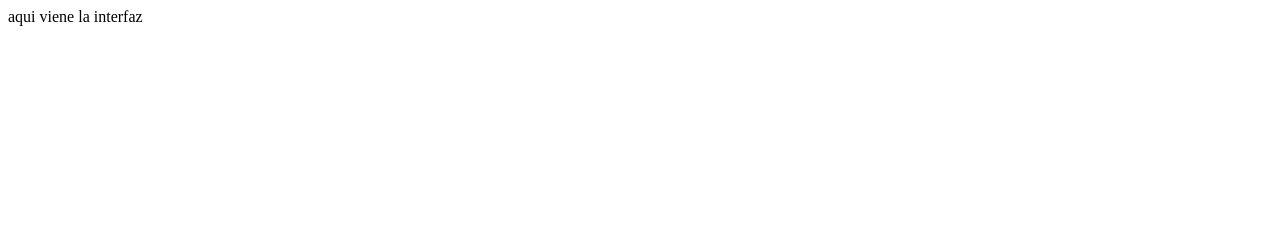
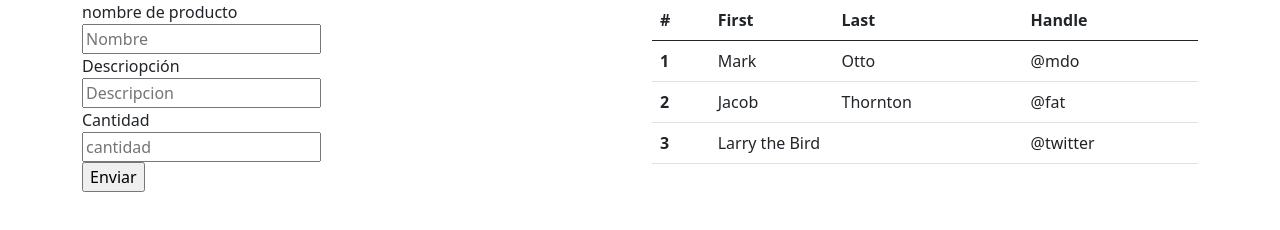
Before and after one commit to erick745/Lab1p2, a website: page index.html in a window 1280 px wide. Drawn offline with nearby package versions, Linux system fonts and the light colour scheme.

Commit message:
se implemento los eventos de la UI

```diff
--- a/index.html
+++ b/index.html
@@ -1 +1,66 @@
-aqui viene la interfaz
+<!DOCTYPE html>
+<html lang="en">
+<head>
+    <meta charset="UTF-8">
+    <meta name="viewport" content="width=device-width, initial-scale=1.0">
+    <title>Document</title>
+</head>
+<body>
+    <div class="container">
+        <div class="row">
+          <div class="col-sm">
+            <form action="" id="form">
+                <label for="">nombre de producto</label>
+                <br>
+                <input type="text" name="name" value ="" placeholder="Nombre">
+                <br>
+                <label for="">Descriopción</label>
+                <br>
+                <input type="text" name="description" value ="" placeholder="Descripcion">
+                <br>
+                <label for="">Cantidad</label>
+                <br>
+                <input type="text" name="quantity" value ="" placeholder="cantidad">
+                <br>
+                <input type="submit" value="Enviar">
+            </form>
+          </div>
+          <div class="col-sm">
+            <table class="table">
+                <thead>
+                  <tr>
+                    <th scope="col">#</th>
+                    <th scope="col">First</th>
+                    <th scope="col">Last</th>
+                    <th scope="col">Handle</th>
+                  </tr>
+                </thead>
+                <tbody>
+                  <tr>
+                    <th scope="row">1</th>
+                    <td>Mark</td>
+                    <td>Otto</td>
+                    <td>@mdo</td>
+                  </tr>
+                  <tr>
+                    <th scope="row">2</th>
+                    <td>Jacob</td>
+                    <td>Thornton</td>
+                    <td>@fat</td>
+                  </tr>
+                  <tr>
+                    <th scope="row">3</th>
+                    <td colspan="2">Larry the Bird</td>
+                    <td>@twitter</td>
+                  </tr>
+                </tbody>
+              </table>
+          </div>
+        </div>
+      </div>
+
+
+</body>
+<link href="https://cdn.jsdelivr.net/npm/bootstrap@5.0.0-beta1/dist/css/bootstrap.min.css" rel="stylesheet" integrity="sha384-giJF6kkoqNQ00vy+HMDP7azOuL0xtbfIcaT9wjKHr8RbDVddVHyTfAAsrekwKmP1" crossorigin="anonymous">
+<script type="module" src="./ui.js"></script>
+</html>
--- a/products.js
+++ b/products.js
@@ -23,3 +23,4 @@ class ProductManagement {
     return false;
   }
 }
+export {Product, ProductManagement};
--- a/ui.js
+++ b/ui.js
@@ -1 +1,17 @@
 //aqui se programara la ui
+/*import Product from "./products.js";
+import ProductManagement from "./products.js";*/
+class UI {
+    constructor() {
+        this.form = document.getElementById("form");
+        console.log("LOAD");
+        this.loadEvents();
+    }
+    loadEvents() {
+        this.form.addEventListener("submit", (e) => {
+            e.preventDefault();
+            console.log(e.target);
+        })
+    }
+}
+var init = new UI();
```
